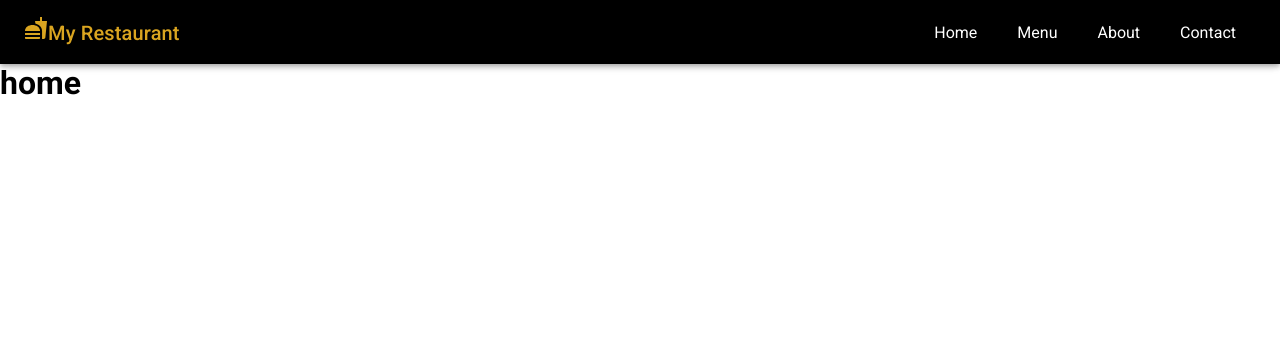
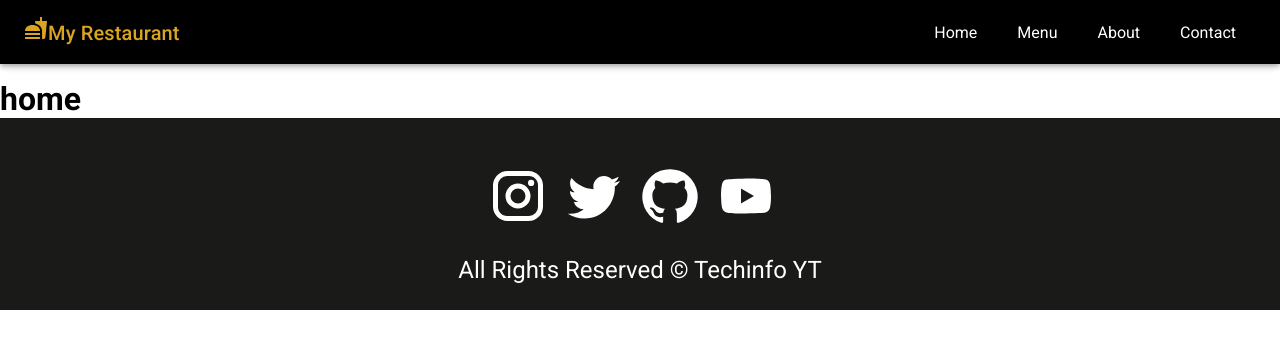
Before and after one commit to kashishkhanijo4/UI_Restaurant, a React (Create React App) app: page / in a window 1280 px wide. Shown: the top 348 px of the page. Built offline with nearby package versions, Linux system fonts and the light colour scheme.

Commit message:
footer created

```diff
--- /dev/null
+++ b/src/components/layout/Footer.js
@@ -0,0 +1,50 @@
+import React from 'react';
+import InstagramIcon from '@mui/icons-material/Instagram';
+import TwitterIcon from '@mui/icons-material/Twitter';
+import YouTubeIcon from '@mui/icons-material/YouTube';
+import GitHubIcon from '@mui/icons-material/GitHub';
+import {Box, Typography} from '@mui/material';
+
+const Footer = () => {
+  return (
+   <>
+   <Box
+   sx={{textAlign:'center',bgcolor:'#1A1a19', color:'white',p:3}} >
+
+    <Box sx={{
+        my:3,
+        "& svg":
+        {
+        fontSize:"60px",
+        cursor:"pointer",
+        mr:2,
+        },
+       " & svg:hover":
+       {
+        color:"goldenrod",
+        transform:"translate(5px)",
+        transition:'all 400ms'
+       }
+
+    }}>
+        {}
+        <InstagramIcon/>
+        <TwitterIcon/>
+        <GitHubIcon/>
+        <YouTubeIcon/>
+
+    </Box>
+     <Typography variant='h5'
+     sx={{
+       " @media (max-width:600px)":
+       {fontSize :"1rem",}
+     }}
+      >
+        All Rights Reserved &copy; Techinfo YT
+     </Typography>
+   </Box>
+   </>
+  )
+}
+
+export default Footer
--- a/src/components/layout/Header.js
+++ b/src/components/layout/Header.js
@@ -6,6 +6,7 @@
 import {
   AppBar,
   Box,
+  Divider,
   Drawer,
   IconButton,
   Toolbar,
@@ -35,8 +36,8 @@
 
       {/* now creating navigation list  */}
 
-
-        <ul className="mobile-navigation-menu">
+      <Divider/>
+        <ul className="mobile-navigation">
           <li>
           <Link to={'/'}>Home</Link>
           </li>
@@ -125,6 +126,9 @@
        >
         {drawer}
       </Drawer>
+      </Box>
+      <Box sx={{ p:1 }}>
+
       <Toolbar/>
       </Box>
     </Box>
--- a/src/components/layout/Layout.js
+++ b/src/components/layout/Layout.js
@@ -1,5 +1,6 @@
 import React from 'react'
 import Header from './Header'
+import Footer from './Footer'
 const Layout = ({children}) => {
   return (
     <>
@@ -7,6 +8,7 @@
      <div>
         {children}
      </div>
+     <Footer/>
 
     </>
   )
```
